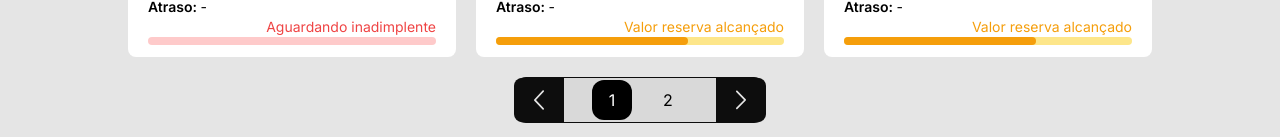
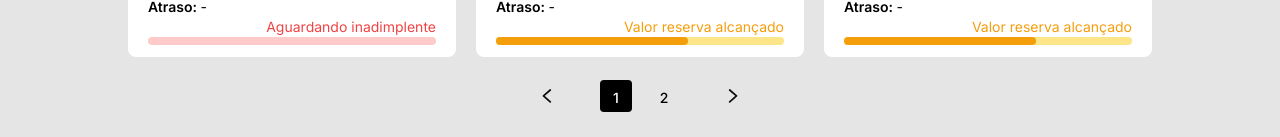
Before and after one commit to fpeduu/reco, a Next.js app in the folder nextjs_frontend/: page /agreements in a window 1280 px wide. Shown: the part 663-800 px from the top of the page. Built offline with nearby package versions, Linux system fonts and the light colour scheme; no server answers.

Commit message:
fix pagination button styles

```diff
--- a/nextjs_frontend/src/components/Paginator/paginator.module.scss
+++ b/nextjs_frontend/src/components/Paginator/paginator.module.scss
@@ -4,7 +4,7 @@
   outline: none;
 }
 .pageButton {
-  @apply w-10 h-10 flex justify-center items-center rounded-xl p-1 mx-2
+  @apply w-8 h-8 flex justify-center items-center rounded mx-2 pt-1 text-sm font-medium
       hover:bg-red-600 hover:bg-opacity-20;
   //   &.active {
   //     @apply bg-secondary text-white hover:bg-opacity-100 focus:outline-none;
--- a/nextjs_frontend/src/components/Paginator/paginator.tsx
+++ b/nextjs_frontend/src/components/Paginator/paginator.tsx
@@ -92,7 +92,7 @@ export default function Paginator({
             <a
               key={index + 1}
               href="#"
-              className={`px-5 py-3 rounded-md ${Styles.pageButton} ${
+              className={`${Styles.pageButton} ${
                 index === 0 ? Styles["active-page"] : ""
               }`}
               onClick={() => handlePageClick(index + 1)}
@@ -111,12 +111,11 @@ export default function Paginator({
             <a
               key={index + 1}
               href="#"
-              className={`px-2 py-1 rounded-md ${
-                index === 0
-                  ? "bg-secondary text-white active-page"
-                  : "text-gray-600 hover:bg-gray-200"
+              className={`${Styles.pageButton} ${
+                index === 0 ? Styles["active-page"] : ""
               }`}
               onClick={() => handlePageClick(index + 1)}
+              data-page={index + 1}
             >
               {index + 1}
             </a>
@@ -124,7 +123,7 @@ export default function Paginator({
           <span className="px-2 py-1 text-gray-600">...</span>
           <a
             href="#"
-            className="px-2 py-1 rounded-md text-gray-600 hover:bg-gray-200"
+            className="px-2 py-1 rounded text-gray-600 hover:bg-gray-200"
             onClick={() => handlePageClick(pageLimit)}
           >
             {pageLimit}
@@ -136,28 +135,22 @@ export default function Paginator({
 
   return (
     <div
-      className="flex justify-center items-center rounded-xl
-                    border-y-[1px] border-secondary gap-5
-                    bg-[#d9d9d9]"
+      className="flex justify-center items-center
+                    gap-5
+                    "
     >
-      <button
-        className="bg-secondary rounded-l-lg py-3 px-5"
-        onClick={handlePreviousPage}
-      >
+      <button className=" py-3 px-5" onClick={handlePreviousPage}>
         <Image
-          src="/icons/left-arrow.svg"
+          src="/icons/arrow_left.svg"
           alt="Previous Page"
           width={10}
           height={15}
         />
       </button>
       {renderPagination()}
-      <button
-        className="bg-secondary rounded-r-lg py-3 px-5"
-        onClick={handleNextPage}
-      >
+      <button className=" py-3 px-5" onClick={handleNextPage}>
         <Image
-          src="/icons/right-arrow.svg"
+          src="/icons/arrow_right.svg"
           alt="Next Page"
           width={10}
           height={15}
```
Also changed, not shown: nextjs_frontend/public/icons/arrow_left.svg (added), nextjs_frontend/public/icons/arrow_right.svg (added).
